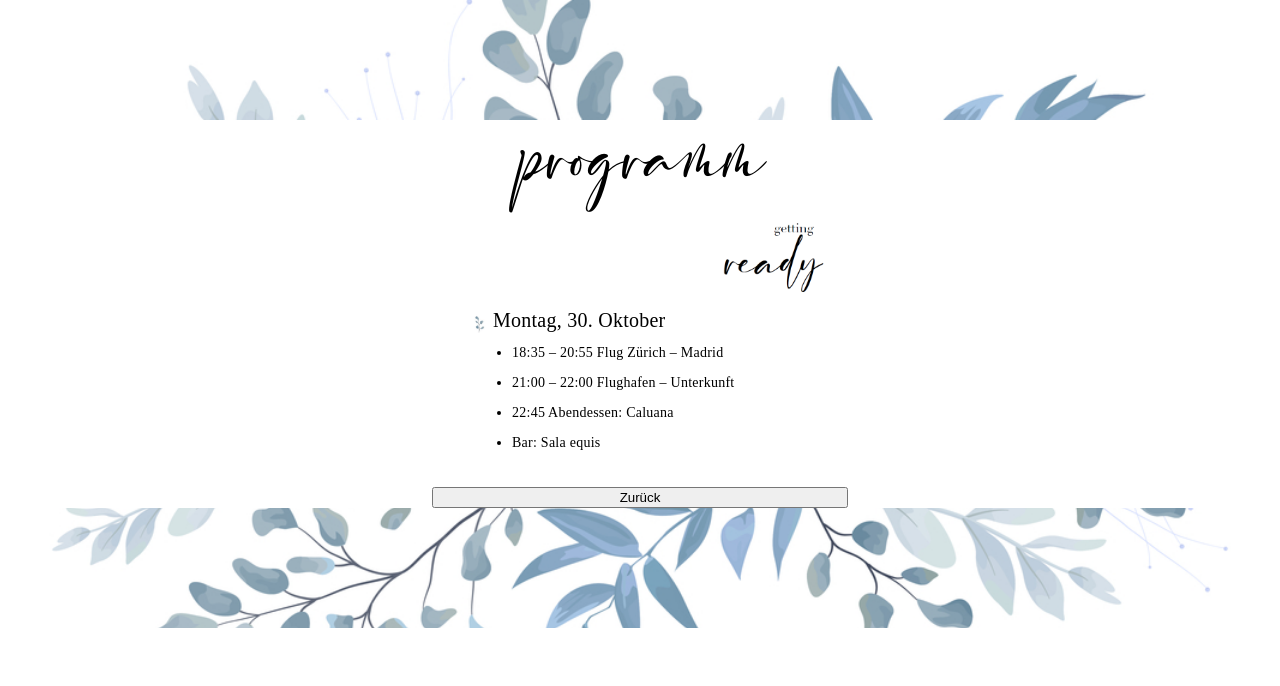
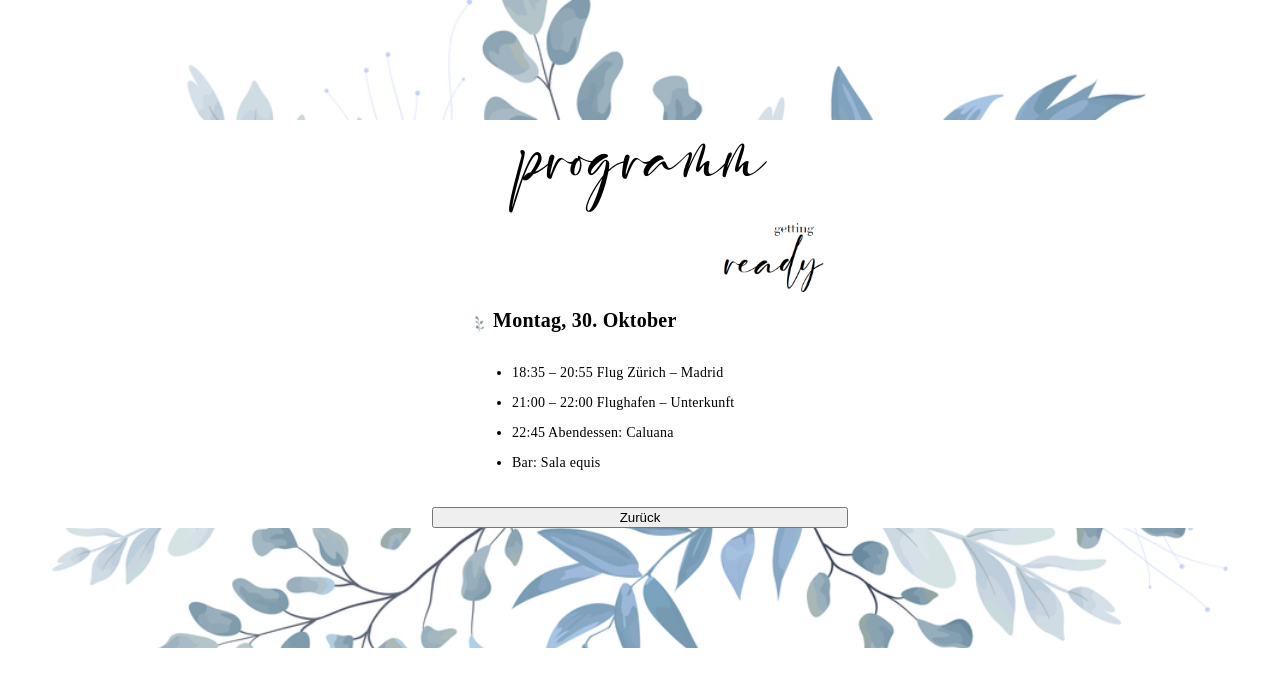
Before and after one commit to mrperna5/madrid-thirtieth-bday, an Angular app: page /attractions/programm in a window 1280 px wide. Both pictures are taken after a click on the item "Montag, 30. Oktober". Shown: the top 686 px of the page. Built offline with nearby package versions, Linux system fonts and the light colour scheme.

Commit message:
v4 - anna updates #2

```diff
--- a/src/app/components/attractions/programm/programm.component.html
+++ b/src/app/components/attractions/programm/programm.component.html
@@ -26,7 +26,7 @@
   <div *ngIf="showDetails" class="day-details">
     <img [src]="selectedDay.image" alt="{{ selectedDay.title}}" class="day-image">
     <ul>
-      <li style="font-size: 20px">{{ selectedDay.title }}</li>
+      <li style="font-size: 20px; font-weight: bold; padding-bottom: 20px">{{ selectedDay.title }}</li>
       <ul>
         <li *ngFor="let detail of selectedDay.details">{{ detail }}</li>
       </ul>
```
Also changed, not shown: 4 other files (tests, documents, lock files or other folders).
